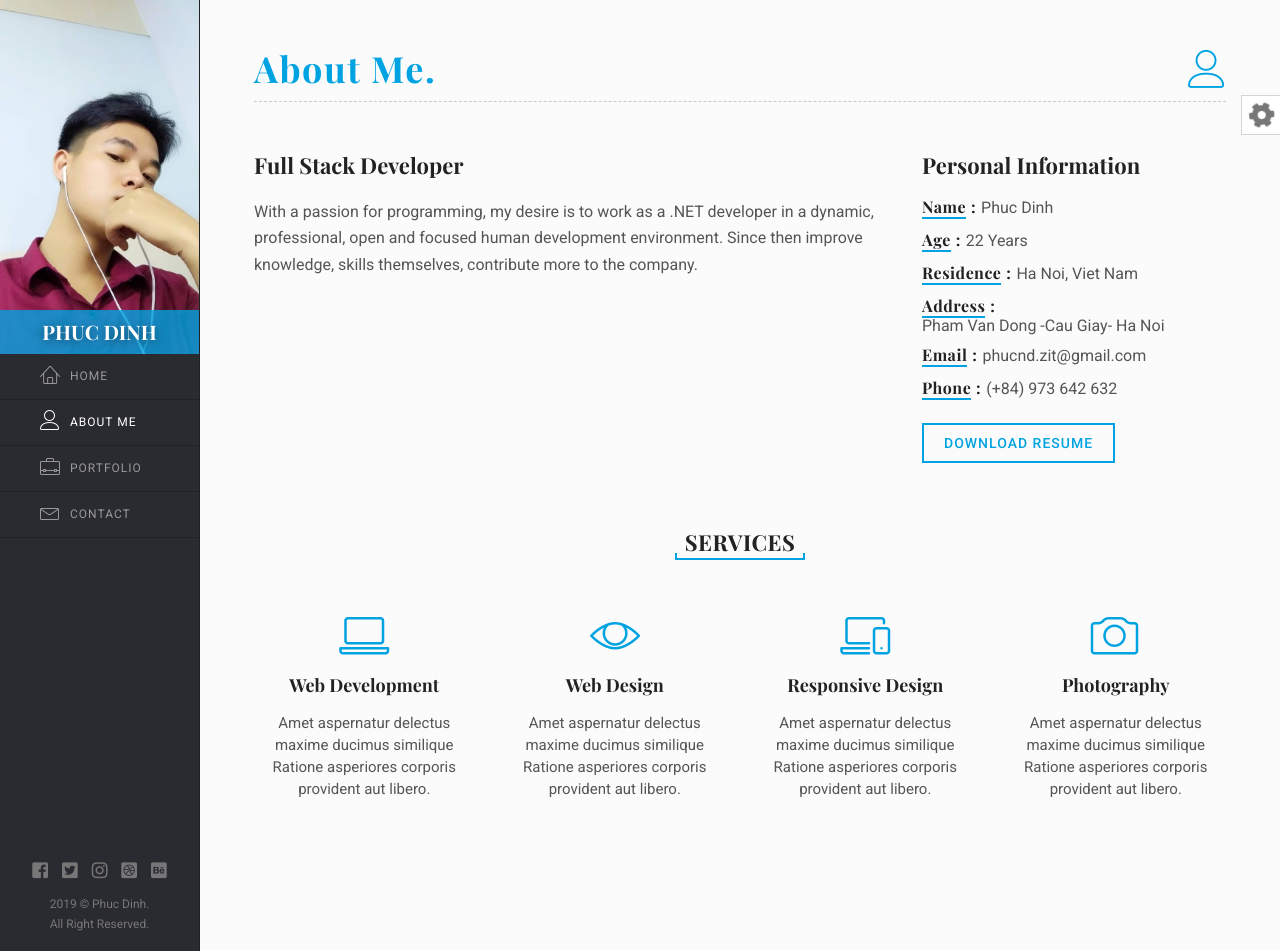
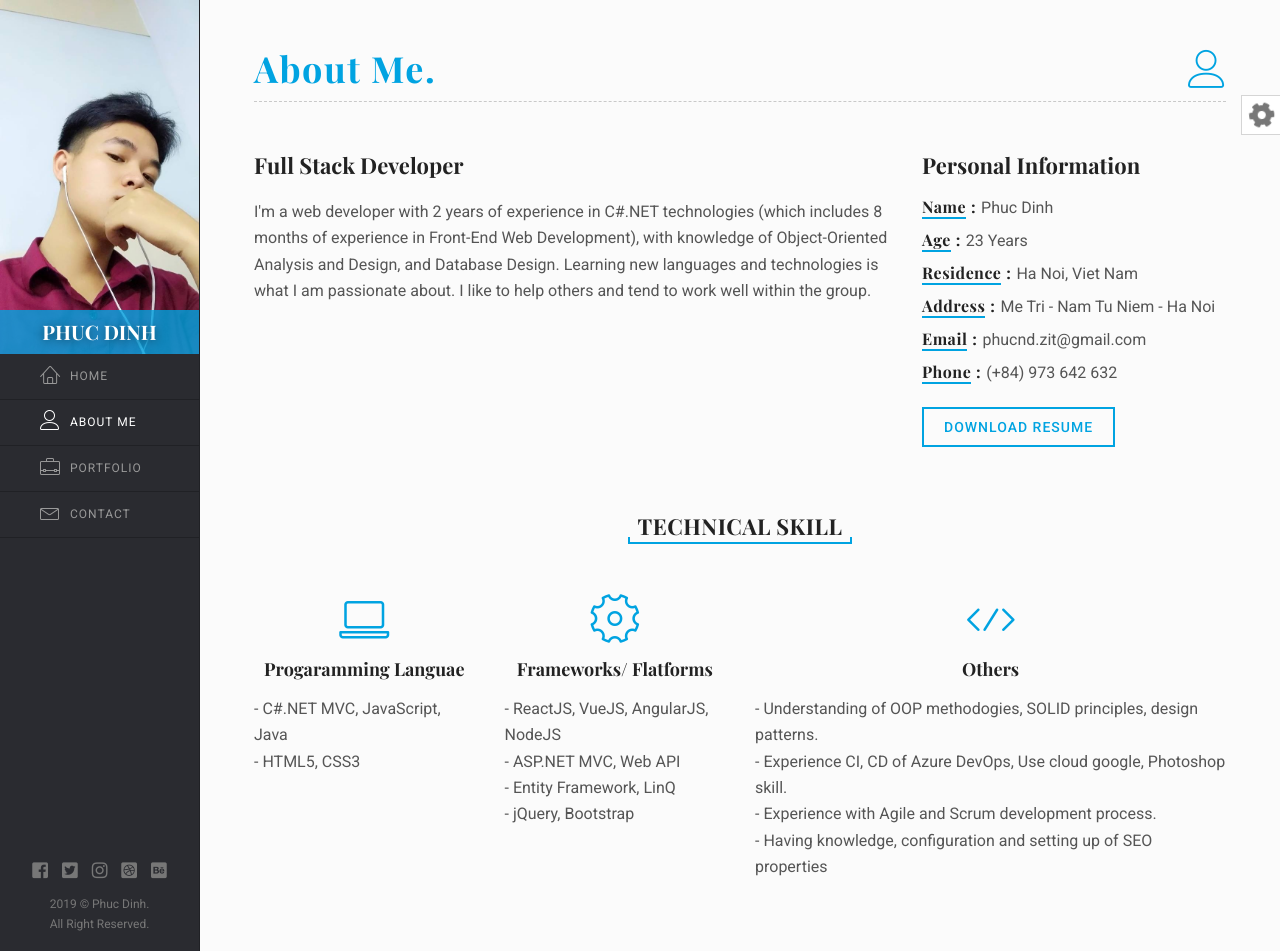
Before and after one commit to nd-phuc/dinhphuc.github.io, a PHP site: page / in a window 1280 px wide, after a click on "ABOUT ME". Run offline with PHP 8.4, Linux system fonts and the light colour scheme.

Commit message:
modify profile

```diff
--- a/backup/backup/js/main.js
+++ b/backup/backup/js/main.js
@@ -23,7 +23,6 @@ $(window).on('load', function() {
     /*======== Preloader ========*/
     $(".loader").fadeOut();
     $(".preloader").delay(1000).fadeOut();
-
 
     /*======== Isotope Portfolio Setup ========*/
     if( $('.portfolio-items').length ) {
--- a/css/style-light.css
+++ b/css/style-light.css
@@ -1157,6 +1157,8 @@ header .header-mobile {
 .portfolio-section .item a.video-link figure:after {
   content: "\f03d"; }
 
+.portfolio-section .item a.web-link figure:after {
+    content: "\f0ac"; }
 .portfolio-section .item a.audio-link figure:after {
   content: "\f03d"; }
 
--- a/index.html
+++ b/index.html
@@ -216,10 +216,11 @@
                             <!--Personal Intro-->
                             <h3 class="mb-20">Full Stack Developer</h3>
                             <p>
-                                With a passion for programming, my desire is to work as a .NET
-                                developer in a dynamic, professional, open and focused human
-                                development environment. Since then improve knowledge, skills
-                                themselves, contribute more to the company.
+                                I'm a web developer with 2 years of experience in C#.NET technologies (which includes 8
+                                months of experience in Front-End Web Development), with knowledge of Object-Oriented
+                                Analysis and Design, and Database Design. Learning new languages and technologies is
+                                what I am passionate about. I like to help others and tend to work well within the
+                                group.
                             </p>
                         </div>
 
@@ -232,13 +233,14 @@
                                         <span class="title">Name</span><span class="value">Phuc Dinh</span>
                                     </li>
                                     <li>
-                                        <span class="title">Age</span><span class="value">22 Years</span>
+                                        <span class="title">Age</span><span class="value">
+                                            <i id="old"></i> Years</span>
                                     </li>
                                     <li>
                                         <span class="title">Residence</span><span class="value">Ha Noi, Viet Nam</span>
                                     </li>
                                     <li>
-                                        <span class="title">Address</span><span class="value">Pham Van Dong -Cau Giay-
+                                        <span class="title">Address</span><span class="value">Me Tri - Nam Tu Niem -
                                             Ha Noi</span>
                                     </li>
                                     <li>
@@ -249,7 +251,7 @@
                                     </li>
                                 </ul>
                                 <div class="resume-button mt-30">
-                                    <a class="btn-main" href="#">Download Resume</a>
+                                    <a class="btn-main" href="./cv/[Full Stack Developer] Dinh Phuc.pdf">Download Resume</a>
                                 </div>
                             </div>
                         </div>
@@ -260,7 +262,7 @@
                     <div class="row services mb-30">
                         <div class="col-md-12">
                             <div class="subheading">
-                                <h3>Services</h3>
+                                <h3>TECHNICAL SKILL</h3>
                             </div>
                         </div>
 
@@ -268,10 +270,16 @@
                         <div class="col-lg-3 col-sm-6">
                             <div class="service-item">
                                 <div class="icon"><i class="lnr lnr-laptop"></i></div>
-                                <h4>Web Development</h4>
+                                <h4>Progaramming Languae</h4>
                                 <p>
-                                    Amet aspernatur delectus maxime ducimus similique Ratione
-                                    asperiores corporis provident aut libero.
+                                    <ul style="text-align: left;">
+                                        <li class="">
+                                            -	C#.NET MVC, JavaScript, Java
+                                        </li>
+                                        <li class="">
+                                            -	HTML5, CSS3
+                                        </li>
+                                    </ul>
                                 </p>
                             </div>
                         </div>
@@ -279,35 +287,46 @@
                         <!--Service Item-->
                         <div class="col-lg-3 col-sm-6">
                             <div class="service-item">
-                                <div class="icon"><i class="lnr lnr-eye"></i></div>
-                                <h4>Web Design</h4>
+                                <div class="icon"><i class="lnr lnr-cog"></i></div>
+                                <h4>Frameworks/ Flatforms</h4>
                                 <p>
-                                    Amet aspernatur delectus maxime ducimus similique Ratione
-                                    asperiores corporis provident aut libero.
+                                    <ul style="text-align: left;">
+                                        <li class="">
+                                            -	ReactJS, VueJS, AngularJS, NodeJS
+                                        </li>
+                                        <li class="">
+                                            -	ASP.NET MVC, Web API
+                                        </li>
+                                        <li class="">
+                                            -	Entity Framework, LinQ
+                                        </li>
+                                        <li class="">
+                                            -	jQuery, Bootstrap
+                                        </li>
+                                    </ul>
                                 </p>
                             </div>
                         </div>
-
                         <!--Service Item-->
-                        <div class="col-lg-3 col-sm-6">
+                        <div class="col-lg-6 col-sm-6">
                             <div class="service-item">
-                                <div class="icon"><i class="lnr lnr-laptop-phone"></i></div>
-                                <h4>Responsive Design</h4>
+                                <div class="icon"><i class="lnr lnr-code"></i></div>
+                                <h4>Others</h4>
                                 <p>
-                                    Amet aspernatur delectus maxime ducimus similique Ratione
-                                    asperiores corporis provident aut libero.
-                                </p>
-                            </div>
-                        </div>
-
-                        <!--Service Item-->
-                        <div class="col-lg-3 col-sm-6">
-                            <div class="service-item">
-                                <div class="icon"><i class="lnr lnr-camera"></i></div>
-                                <h4>Photography</h4>
-                                <p>
-                                    Amet aspernatur delectus maxime ducimus similique Ratione
-                                    asperiores corporis provident aut libero.
+                                    <ul style="text-align: left;">
+                                        <li class="">
+                                            -	Understanding of OOP methodogies, SOLID principles, design patterns.
+                                        </li>
+                                        <li class="">
+                                            -	Experience CI, CD of Azure DevOps, Use cloud google, Photoshop skill.
+                                        </li>
+                                        <li class="">
+                                            -	Experience with Agile and Scrum development process.
+                                        </li>
+                                        <li class="">
+                                            -	Having knowledge, configuration and setting up of SEO properties
+                                        </li>
+                                    </ul>
                                 </p>
                             </div>
                         </div>
@@ -324,7 +343,8 @@
                     <!--Page Heading-->
                     <div class="page-heading">
                         <span class="icon"><i class="lnr lnr-briefcase"></i></span>
-                        <h2>Portfolio.</h2>
+                        <h2>My Project</h2>
+                        </h2>
                     </div>
 
                     <div class="row">
@@ -332,9 +352,9 @@
                         <div class="col-md-6 portfolio-filter text-center">
                             <ul>
                                 <li class="active" data-filter="*">All</li>
-                                <li data-filter=".brand">Brand</li>
-                                <li data-filter=".design">Design</li>
-                                <li data-filter=".graphic">Graphic</li>
+                                <li data-filter=".asp">ASP.NET MVC</li>
+                                <li data-filter=".wp">WordPress</li>
+                                <li data-filter=".nodejs">Node JS</li>
                             </ul>
                         </div>
                     </div>
@@ -342,97 +362,96 @@
                     <!--Portfolio Items-->
                     <div class="row portfolio-items mb-50">
                         <!--Portfolio Item-->
-                        <div class="item col-lg-4 col-sm-6 design graphic">
-                            <a class="video-link" href="https://www.youtube.com/watch?v=k_okcNVZqqI">
+                        <div class="item col-lg-4 col-sm-6 wp">
+                            <a class="web-link" href="https://thaylongtoeic.com/" target="_blank">
                                 <figure>
                                     <img src="img/portfolio/img-3.png" alt="">
                                     <figcaption>
-                                        <h4>Creative Cup</h4>
-                                        <p>Graphic</p>
+                                        <h4>Thay Long toeic Class</h4>
+                                        <p>WordPress</p>
                                     </figcaption>
                                 </figure>
                             </a>
                         </div>
                         <!--Portfolio Item-->
-                        <div class="item col-lg-4 col-sm-12 brand graphic">
-                            <a class="image-link" href="img/portfolio/img-1.jpg">
+                        <div class="item col-lg-4 col-sm-12 wp">
+                            <a class="web-link" href="https://sauanla.com/" target="_blank">
                                 <figure>
-                                    <img src="img/portfolio/img-4.png" alt="">
+                                    <img src="img/portfolio/img-5.png" alt="">
                                     <figcaption>
-                                        <h4>Book Design</h4>
-                                        <p>Graphic</p>
+                                        <h4>My Blog</h4>
+                                        <p>WordPress</p>
                                     </figcaption>
                                 </figure>
                             </a>
                         </div>
                         <!--Portfolio Item-->
-                        <div class="item col-lg-4 col-sm-12 brand graphic">
-                            <a class="image-link" href="img/portfolio/img-1.jpg">
+                        <div class="item col-lg-4 col-sm-12 wp">
+                            <a class="web-link" href="https://musiclight.com.vn/" target="_blank">
                                 <figure>
-                                    <img src="img/portfolio/img-5.png" alt="">
+                                    <img src="img/portfolio/img-4.png" alt="">
                                     <figcaption>
-                                        <h4>Book Design</h4>
-                                        <p>Graphic</p>
+                                        <h4>MusicLight School</h4>
+                                        <p>WordPress</p>
                                     </figcaption>
                                 </figure>
                             </a>
                         </div>
-
-
+                        <!--END ROW-->
 
                         <!--Portfolio Item-->
-                        <div class="item col-lg-4 col-sm-12 design">
-                            <a class="ajax-link" href="single-work.html">
+                        <div class="item col-lg-4 col-sm-12 asp">
+                            <a class="ajax-link" href="./page/patient-management.html">
                                 <figure>
                                     <img src="img/portfolio/img-1.png" alt="">
                                     <figcaption>
-                                        <h4>Notepad Design</h4>
-                                        <p>Design</p>
+                                        <h4>Patient Management</h4>
+                                        <p>ASP.NET MVC</p>
                                     </figcaption>
                                 </figure>
                             </a>
                         </div>
                         <!--Portfolio Item-->
-                        <div class="item col-lg-4 col-sm-6 design">
-                            <a class="image-link" href="img/portfolio/img-4.png">
+                        <div class="item col-lg-4 col-sm-6 nodejs">
+                            <a class="web-link" href="http://data.sauanla.com/" target="_blank">
                                 <figure>
                                     <img src="img/portfolio/img-2.png" alt="">
                                     <figcaption>
-                                        <h4>Business Card</h4>
-                                        <p>Design</p>
+                                        <h4>Shope Data</h4>
+                                        <p>Node JS</p>
                                     </figcaption>
                                 </figure>
                             </a>
                         </div>
 
                         <!--Portfolio Item-->
-                        <div class="item col-lg-4 col-sm-6 brand">
-                            <a class="ajax-link" href="single-work.html">
+                        <div class="item col-lg-4 col-sm-6 aps">
+                            <a class="web-link" href="http://chotour.vn/" target="_blank">
                                 <figure>
                                     <img src="img/portfolio/img-8.png" alt="">
                                     <figcaption>
-                                        <h4>Back Pack</h4>
-                                        <p>Brand</p>
+                                        <h4>Tour Market</h4>
+                                        <p>ASP.NET MVC</p>
                                     </figcaption>
                                 </figure>
                             </a>
                         </div>
 
                         <!--Portfolio Item-->
-                        <div class="item col-lg-4 col-sm-6 design">
-                            <a class="ajax-link" href="single-work.html">
+                        <div class="item col-lg-4 col-sm-6 asp">
+                            <a class="web-link" href="https://ddpheadhunter.vn/" target="_blank">
                                 <figure>
-                                    <img src="img/portfolio/img-7.png" alt="">
+                                    <img src="img/portfolio/img-9.jpg" alt="">
                                     <figcaption>
-                                        <h4>Door Hangar</h4>
-                                        <p>Design</p>
+                                        <h4>DDP Headhunter</h4>
+                                        <p>ASP.NET MVC</p>
                                     </figcaption>
                                 </figure>
                             </a>
                         </div>
 
                         <!--Portfolio Item-->
-                        <div class="item col-lg-4 col-sm-6 graphic">
+                        <div class="item col-lg-4 col-sm-6 asp">
                             <a class="web-link" href="http://www.hngreentour.com/" target="_blank">
                                 <figure>
                                     <img src="img/portfolio/img-9.png" alt="">
@@ -445,36 +464,36 @@
                         </div>
 
                         <!--Portfolio Item-->
-                        <div class="item col-lg-4 col-sm-6 brand">
-                            <a class="image-link" href="img/portfolio/img-8.jpg">
+                        <div class="item col-lg-4 col-sm-6 asp">
+                            <a class="web-link" href="http://117.4.240.104:8080/" target="_blank">
                                 <figure>
                                     <img src="img/portfolio/img-6.png" alt="">
                                     <figcaption>
-                                        <h4>Creative Flyer</h4>
-                                        <p>Brand</p>
+                                        <h4>Open Software</h4>
+                                        <p>ASP.NET MVC</p>
                                     </figcaption>
                                 </figure>
                             </a>
                         </div>
 
                         <!--Portfolio Item-->
-                        <div class="item col-lg-4 col-sm-6 brand">
-                            <a class="video-link" href="https://www.youtube.com/watch?v=k_okcNVZqqI">
+                        <div class="item col-lg-4 col-sm-6">
+                            <a class="video-link" href="https://www.youtube.com/watch?v=egkWlqH8fzs">
                                 <figure>
-                                    <img src="img/portfolio/img-9.jpg" alt="">
+                                    <img src="img/portfolio/img-10.png" alt="">
                                     <figcaption>
-                                        <h4>Mobile App</h4>
-                                        <p>Brand</p>
+                                        <h4>My channel</h4>
+                                        <p>Youtube</p>
                                     </figcaption>
                                 </figure>
                             </a>
                         </div>
 
                         <!--Portfolio Item-->
-                        <div class="item col-lg-4 col-sm-6 graphic">
-                            <a class="image-link" href="img/portfolio/img-10.jpg">
+                        <div class="item col-lg-4 col-sm-6 asp">
+                            <a class="web-link" href="https://movie-sauanla.azurewebsites.net/" target="_blank">
                                 <figure>
-                                    <img src="img/portfolio/img-10.jpg" alt="">
+                                    <img src="img/portfolio/img-11.png" alt="">
                                     <figcaption>
                                         <h4>Cup Design</h4>
                                         <p>Graphic</p>
@@ -482,20 +501,6 @@
                                 </figure>
                             </a>
                         </div>
-
-                        <!--Portfolio Item-->
-                        <div class="item col-lg-4 col-sm-6 brand graphic">
-                            <a class="ajax-link" href="single-work.html">
-                                <figure>
-                                    <img src="img/portfolio/img-11.jpg" alt="">
-                                    <figcaption>
-                                        <h4>Creative Box</h4>
-                                        <p>brand</p>
-                                    </figcaption>
-                                </figure>
-                            </a>
-                        </div>
-
                     </div>
                 </div>
             </section>
--- a/js/main.js
+++ b/js/main.js
@@ -15,7 +15,7 @@ $(window).on('load', function () {
     /*======== Preloader ========*/
     $(".loader").fadeOut();
     $(".preloader").delay(1000).fadeOut();
-
+    $("#old").text(new Date().getFullYear() - 1997);
 
     /*======== Isotope Portfolio Setup ========*/
     if ($('.portfolio-items').length) {
```
Also changed, not shown: page/patient-management copy.html (added, +33 -0 lines), page/patient-management.html (added, +39 -0 lines), img/portfolio/img-10.png (added), img/portfolio/img-11.png (added), page/img/patient-management/1.png (added), page/img/patient-management/10.png (added), page/img/patient-management/2.png (added), page/img/patient-management/3.png (added), page/img/patient-management/4.png (added), page/img/patient-management/5.png (added), page/img/patient-management/6.png (added), page/img/patient-management/7.png (added), page/img/patient-management/8.png (added), page/img/patient-management/9.png (added), 2 other files.
